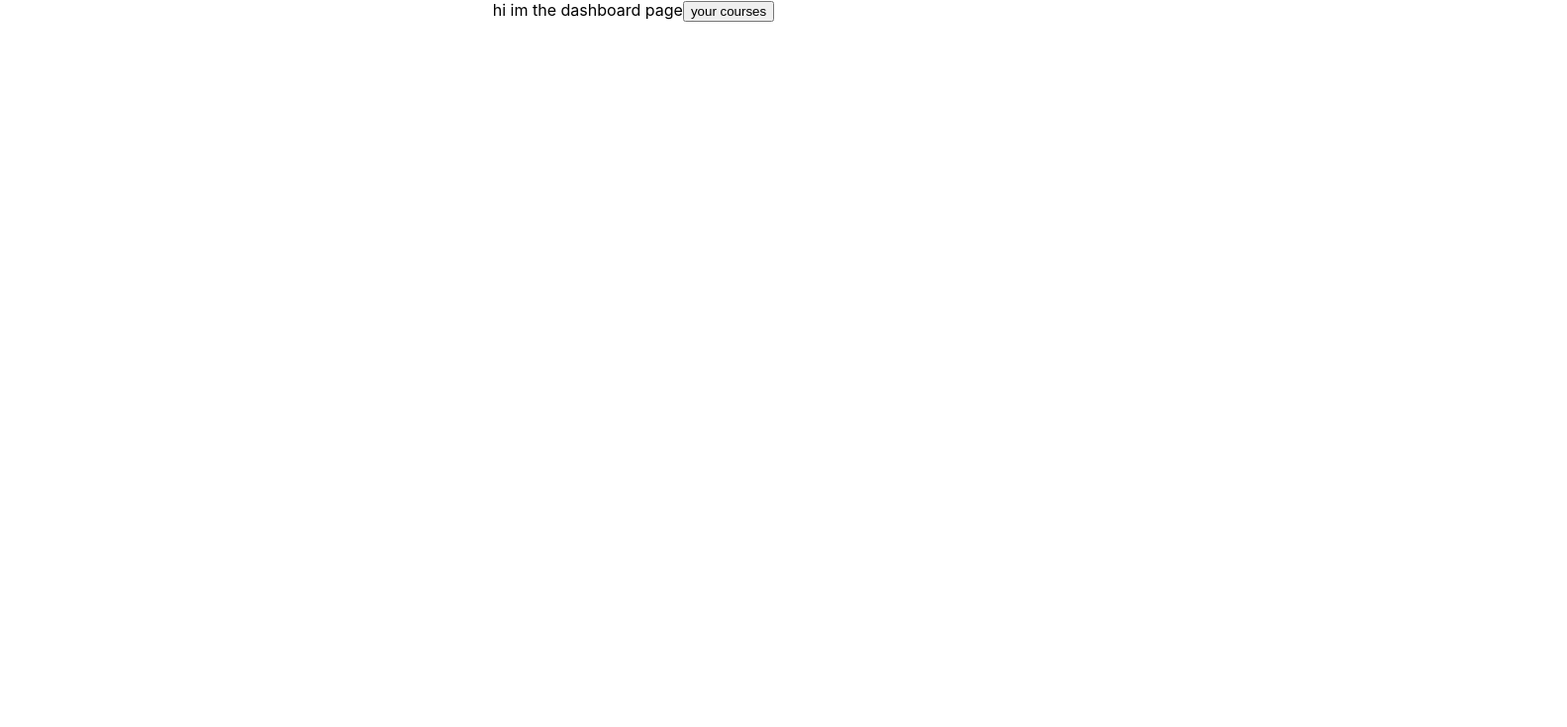
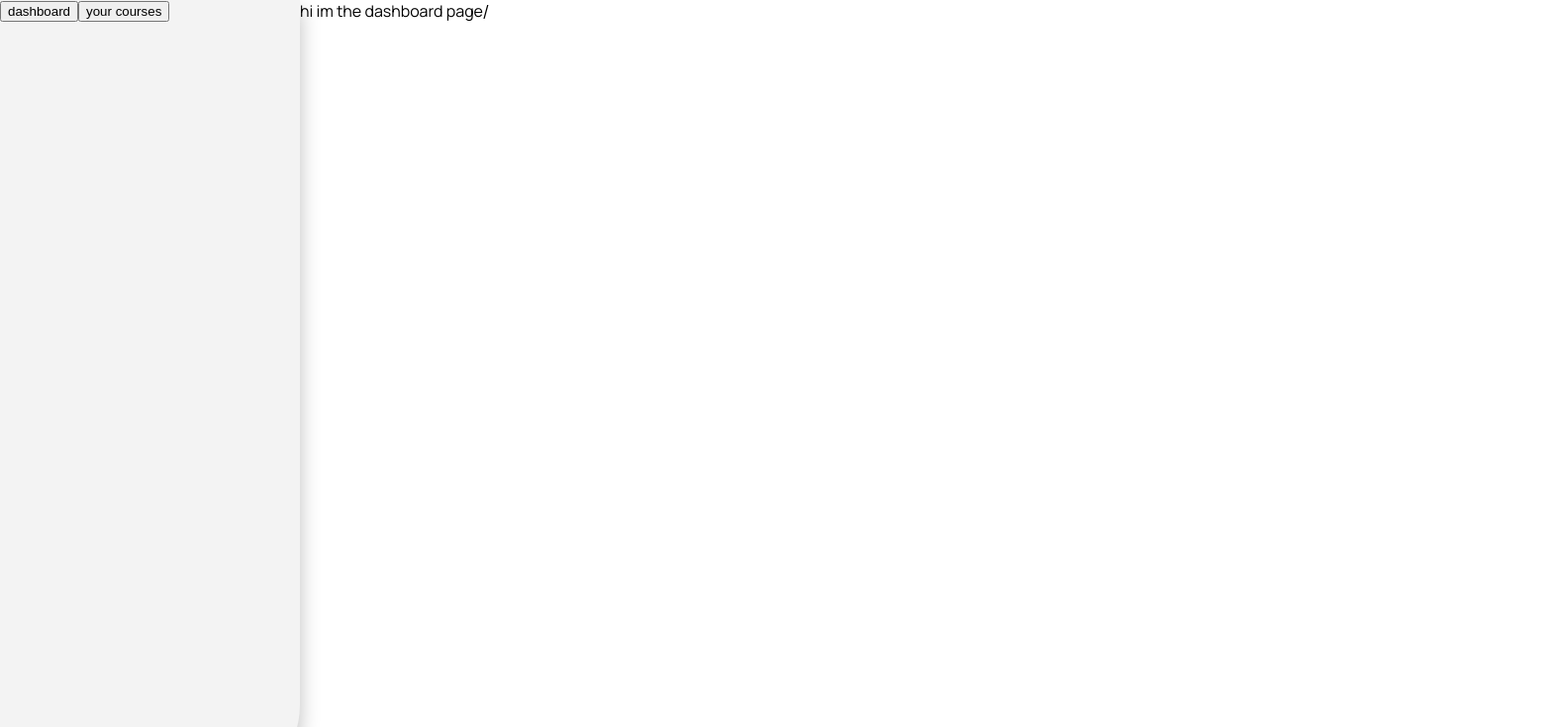
Before and after one commit to christinetrac/dimension, a React (Create React App) app: page / in a window 1280 px wide. Shown: the top 735 px of the page at 99% size, 1583 px wide, since content can reach past the window. Built offline with nearby package versions, Linux system fonts and the light colour scheme.

Commit message:
layout and font

```diff
--- a/src/App.css
+++ b/src/App.css
@@ -1,38 +1,9 @@
 .App {
-  text-align: center;
+  position: relative;
+  display: flex;
 }
 
-.App-logo {
-  height: 40vmin;
-  pointer-events: none;
+@font-face {
+  font-family: 'Manrope';
+  src: local('Manrope'), url(./fonts/Manrope-VariableFont_wght.ttf) format('truetype');
 }
-
-@media (prefers-reduced-motion: no-preference) {
-  .App-logo {
-    animation: App-logo-spin infinite 20s linear;
-  }
-}
-
-.App-header {
-  background-color: #282c34;
-  min-height: 100vh;
-  display: flex;
-  flex-direction: column;
-  align-items: center;
-  justify-content: center;
-  font-size: calc(10px + 2vmin);
-  color: white;
-}
-
-.App-link {
-  color: #61dafb;
-}
-
-@keyframes App-logo-spin {
-  from {
-    transform: rotate(0deg);
-  }
-  to {
-    transform: rotate(360deg);
-  }
-}
--- a/src/App.js
+++ b/src/App.js
@@ -5,8 +5,7 @@ import React from "react";
 function App() {
   return (
       <div className="App">
-        {/*<Navbar />*/}
-        <Main />
+        <Main/>
       </div>
   );
 }
--- /dev/null
+++ b/src/Components/NavBar.js
@@ -0,0 +1,21 @@
+import React from "react";
+import styles from "./navbar.module.css";
+import {Link} from "react-router-dom";
+
+const NavBar = (props) => {
+    return (
+        <div className={styles.nav}>
+            <Link to="/">
+                <button>
+                    dashboard
+                </button>
+            </Link>
+            <Link to="/your-courses">
+                <button>
+                    your courses
+                </button>
+            </Link>
+        </div>
+    );
+};
+export { NavBar };
--- /dev/null
+++ b/src/Components/navbar.module.css
@@ -0,0 +1,11 @@
+.nav {
+    position: sticky;
+    position: -webkit-sticky;
+    top: 0;
+    left: 0;
+    width: 303px;
+    height: 100vh;
+    background: #F3F3F3;
+    box-shadow: 0 10px 20px rgba(0, 0, 0, 0.25);
+    border-radius: 0 0 87px 0;
+}
--- a/src/Screens/Dashboard.js
+++ b/src/Screens/Dashboard.js
@@ -1,15 +1,15 @@
-import { Link } from "react-router-dom";
 import React from 'react';
+import styles from './dashboard.module.css';
+import { NavBar } from "../Components/NavBar";
 
-const Dashboard = () => {
+const Dashboard = (props) => {
     return (
-        <div>
-            hi im the dashboard page
-            <Link to="/your-courses">
-                <button>
-                    your courses
-                </button>
-            </Link>
+        <div className={styles.main}>
+            <NavBar active={props.location.pathname}/>
+            <div className={styles.dashboard}>
+                <span className={styles.font}>hi im the dashboard page</span>
+                {props.location.pathname}
+            </div>
         </div>
     );
 };
--- a/src/Screens/YourCourses.js
+++ b/src/Screens/YourCourses.js
@@ -1,15 +1,14 @@
-import { Link } from "react-router-dom";
 import React from 'react';
+import styles from './your-courses.module.css';
+import { NavBar } from "../Components/NavBar";
 
-const YourCourses = () => {
+const YourCourses = (props) => {
     return (
-        <div>
-            hi im your courses page
-            <Link to="/">
-                <button>
-                    dashboard
-                </button>
-            </Link>
+        <div className={styles.main}>
+            <NavBar active={props.location.pathname}/>
+            <div className={styles.yourCourses}>
+                hi im your courses page {props.location.pathname}
+            </div>
         </div>
     );
 };
--- /dev/null
+++ b/src/Screens/dashboard.module.css
@@ -0,0 +1,13 @@
+.main {
+    display: flex;
+    position: relative;
+}
+
+.dashboard {
+    height: 150vh;
+    width: 100vw;
+}
+
+.font {
+    font-family: Manrope, sans-serif;
+}
--- /dev/null
+++ b/src/Screens/your-courses.module.css
@@ -0,0 +1,13 @@
+.main {
+    display: flex;
+    position: relative;
+}
+
+.yourCourses {
+    height: 150vh;
+    width: 100vw;
+}
+
+.font {
+    font-family: Manrope, sans-serif;
+}
```
Also changed, not shown: src/fonts/Manrope-VariableFont_wght.ttf (added).
